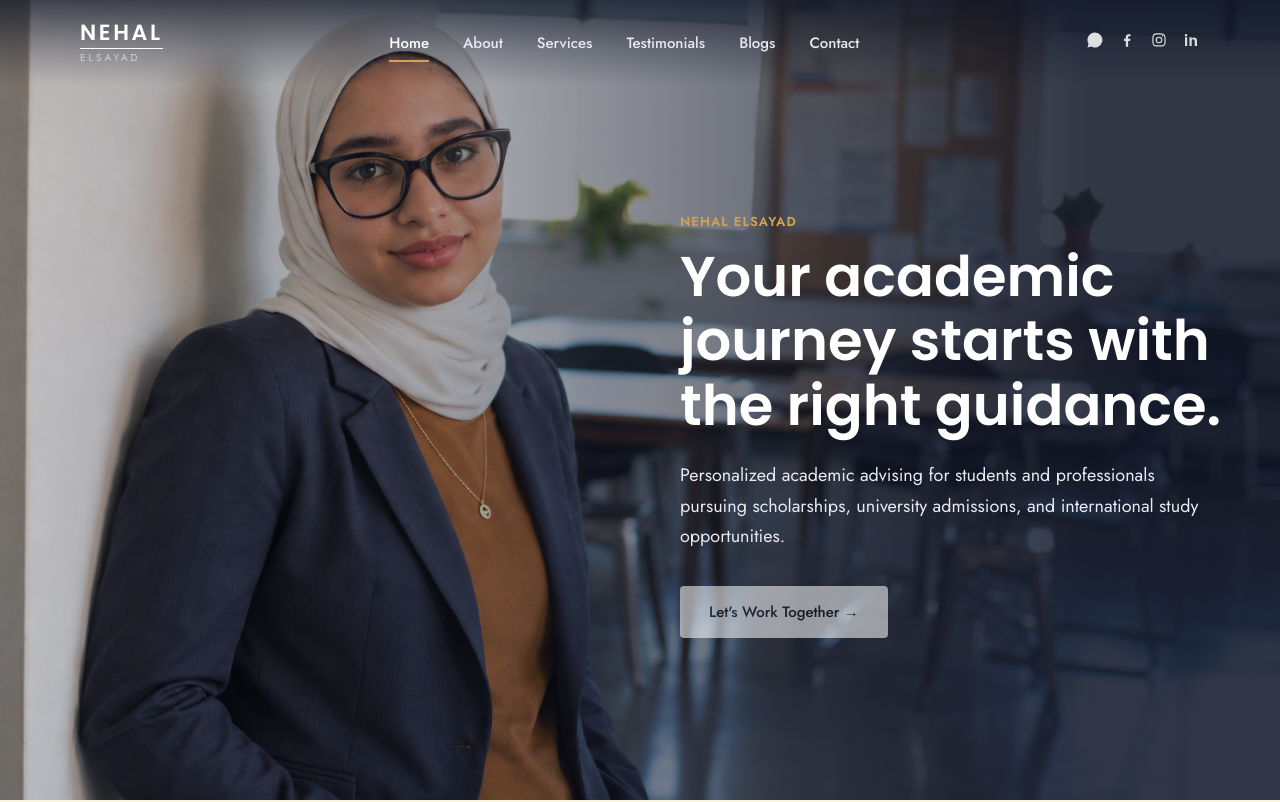
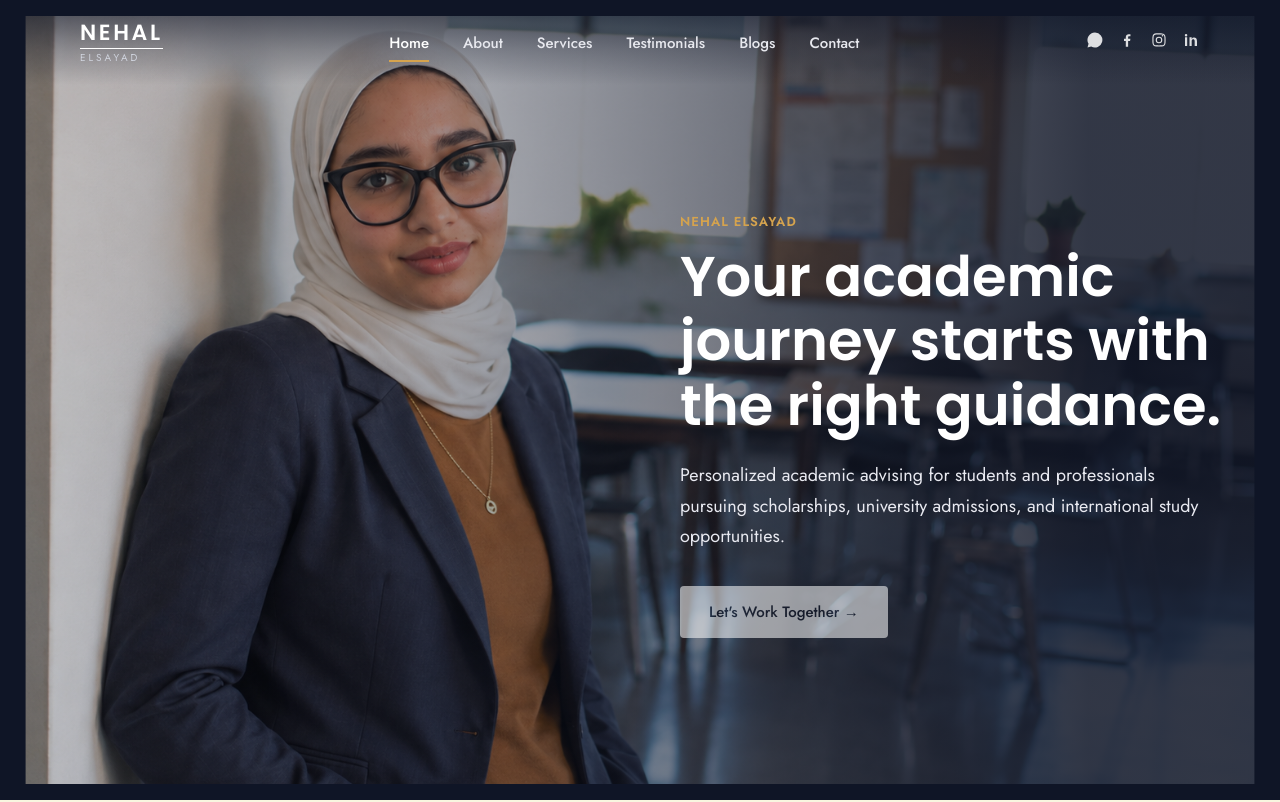
Before and after one commit to MoatazElsayad/nehal-advising, a React (Vite) app: page / in a window 1280 px wide. Shown: the top 802 px of the page. Built offline with nearby package versions, Linux system fonts and the light colour scheme.

Commit message:
Slightly zoom out home hero photo

```diff
--- a/src/pages/Home.css
+++ b/src/pages/Home.css
@@ -5,6 +5,7 @@
   align-items: center;
   color: var(--white);
   overflow: hidden;
+  background: var(--navy);
 }
 
 .hero-media {
@@ -16,6 +17,7 @@
   width: 100%;
   height: 100%;
   object-fit: cover;
+  transform: scale(0.96);
 }
 
 .hero-overlay {
```
Also changed, not shown: src/photos/undergraduate.jpg.
